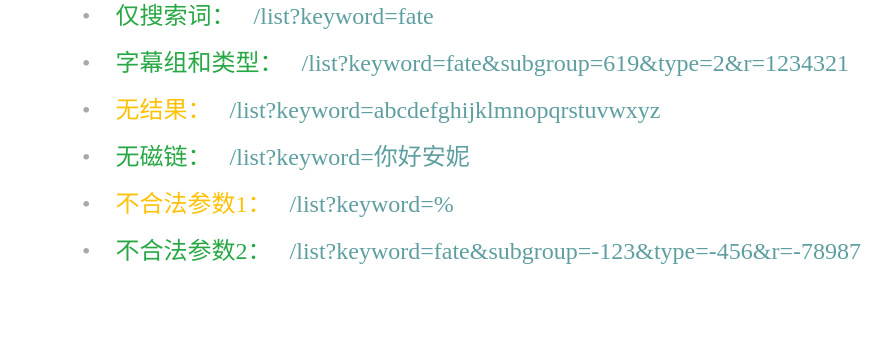
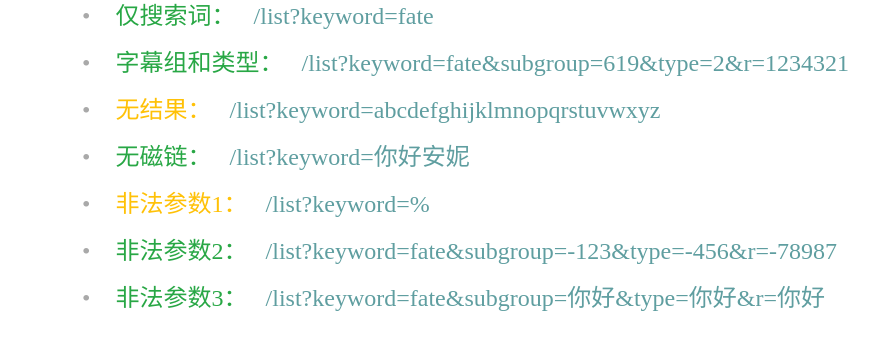
Before and after one commit to LussacZheng/dandanplay-resource-service, a plain HTML site: page web/index.html in a window 1280 px wide. Shown: the part 446-796 px from the top of the page, without its empty margins (2-898 px from the left). Drawn offline with Linux system fonts and the light colour scheme.

Commit message:
perf(cfw): add a new test case into the index page

```diff
--- a/web/index.html
+++ b/web/index.html
@@ -141,13 +141,21 @@
           >
         </li>
         <li>
-          <span class="empty">不合法参数1：</span>
+          <span class="empty">非法参数1：</span>
           <a href="/list?keyword=%" target="_blank">/list?keyword=%</a>
         </li>
         <li>
-          <span class="success">不合法参数2：</span>
+          <span class="success">非法参数2：</span>
           <a href="/list?keyword=fate&subgroup=-123&type=-456&r=-1234321" target="_blank"
             >/list?keyword=fate&subgroup=-123&type=-456&r=-78987</a
+          >
+        </li>
+        <li>
+          <span class="success">非法参数3：</span>
+          <a
+            href="/list?keyword=fate&subgroup=%E4%BD%A0%E5%A5%BD&type=%E4%BD%A0%E5%A5%BD&r=%E4%BD%A0%E5%A5%BD"
+            target="_blank"
+            >/list?keyword=fate&subgroup=你好&type=你好&r=你好</a
           >
         </li>
       </ul>
```
